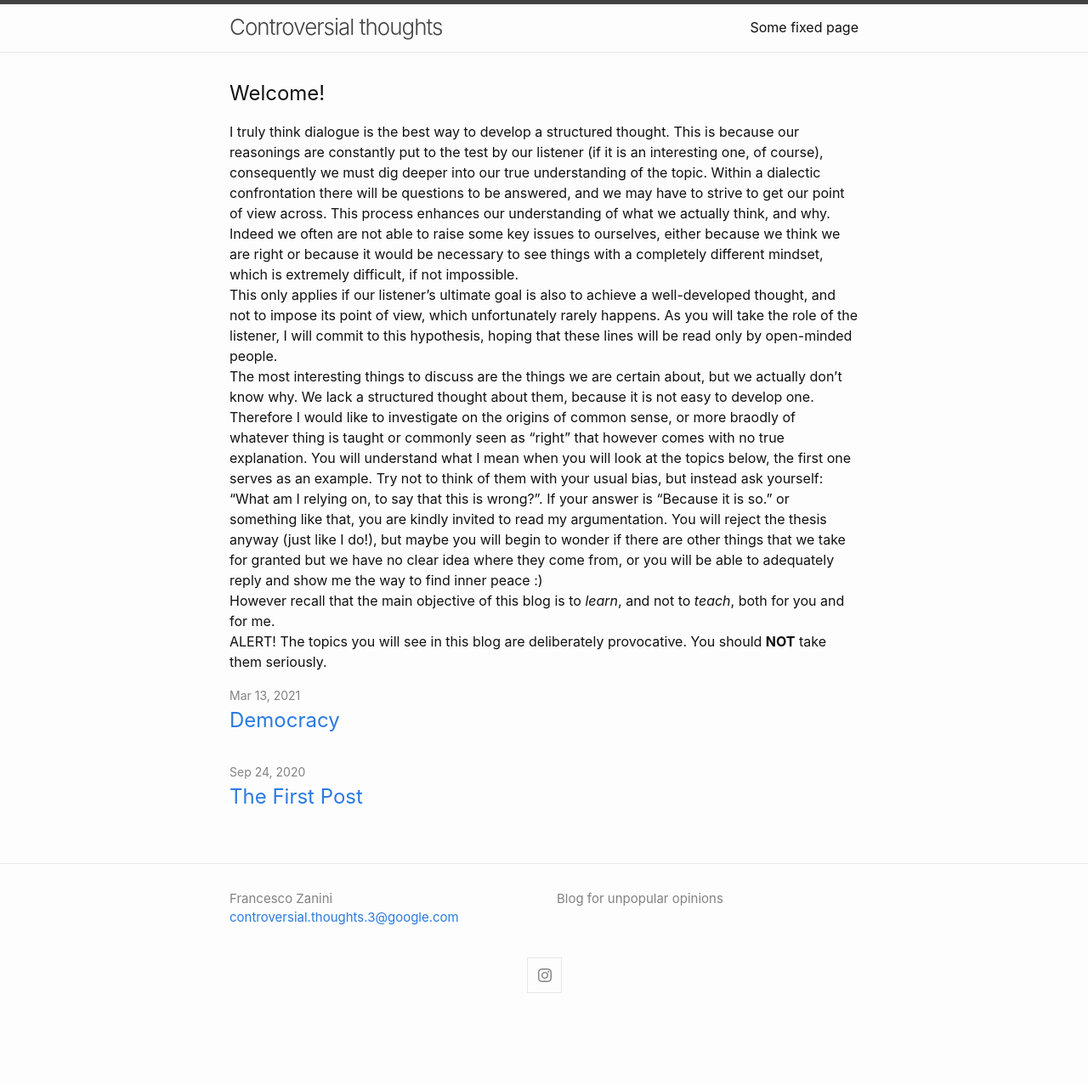
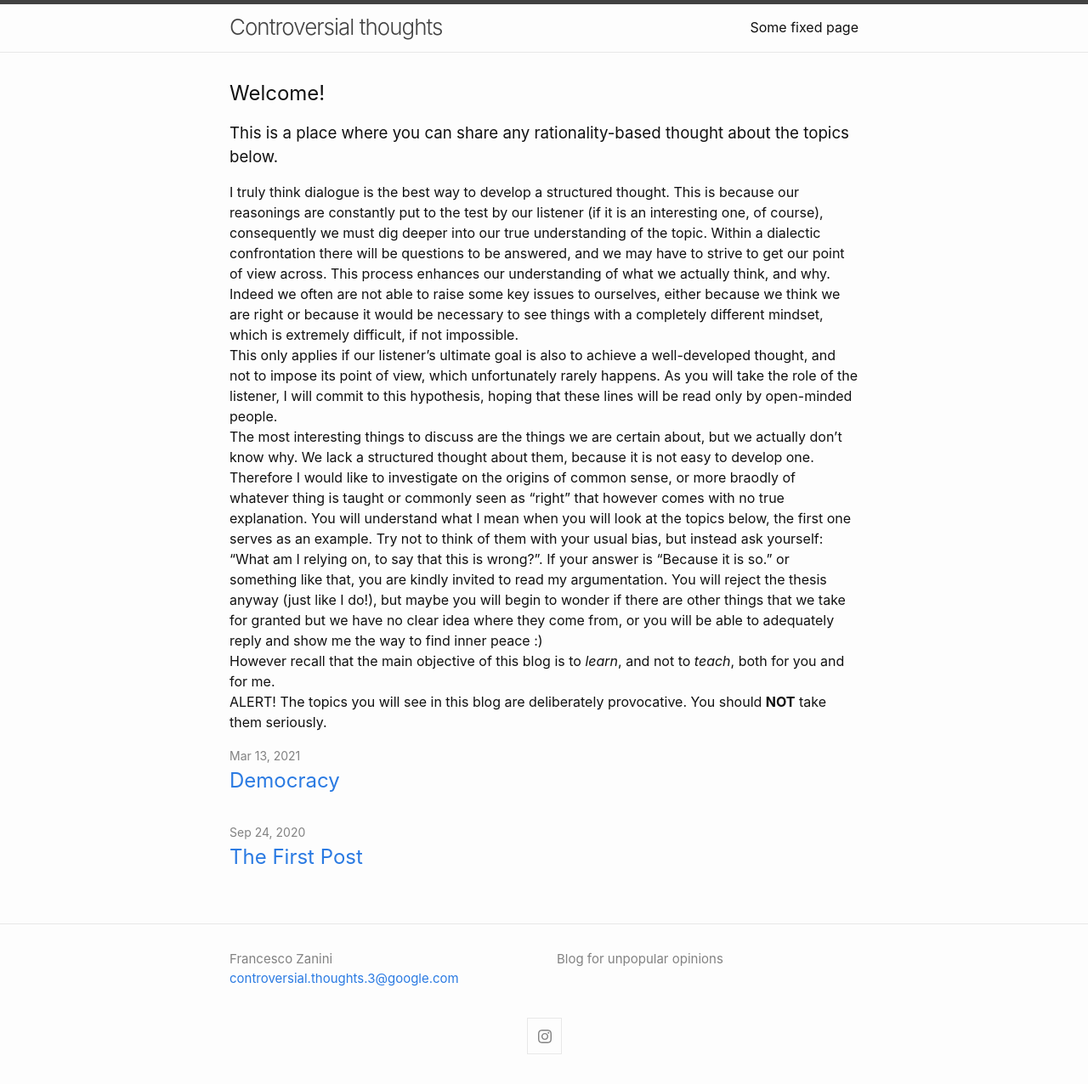
Before and after one commit to ControversialThoughts/blog, a Jekyll site: the page built from index.md, in a window 1280 px wide. Shown: the whole page at 85% size. Built offline with Jekyll 4.4.1, drawn with Linux system fonts in a browser that asks for light colours; before the commit the page ends 1204 px from its top, so only the background shows below that.

Commit message:
Update index.md
Update

```diff
--- a/index.md
+++ b/index.md
@@ -10,6 +10,8 @@ layout: home
 
 <h2> Welcome! </h2>
 
+<h3> This is a place where you can share any rationality-based thought about the topics below. </h3>
+
 I truly think dialogue is the best way to develop a structured thought. This is because our reasonings are constantly put to the test by our listener (if it is an interesting one, of course), consequently we must dig deeper into our true understanding of the topic. Within a dialectic confrontation there will be questions to be answered, and we may have to strive to get our point of view across. This process enhances our understanding of what we actually think, and why. Indeed we often are not able to raise some key issues to ourselves, either because we think we are right or because it would be necessary to see things with a completely different mindset, which is extremely difficult, if not impossible. \
 This only applies if our listener's ultimate goal is also to achieve a well-developed thought, and not to impose its point of view, which unfortunately rarely happens. As you will take the role of the listener, I will commit to this hypothesis, hoping that these lines will be read only by open-minded people. \
 The most interesting things to discuss are the things we are certain about, but we actually don't know why. We lack a structured thought about them, because it is not easy to develop one. \
```
